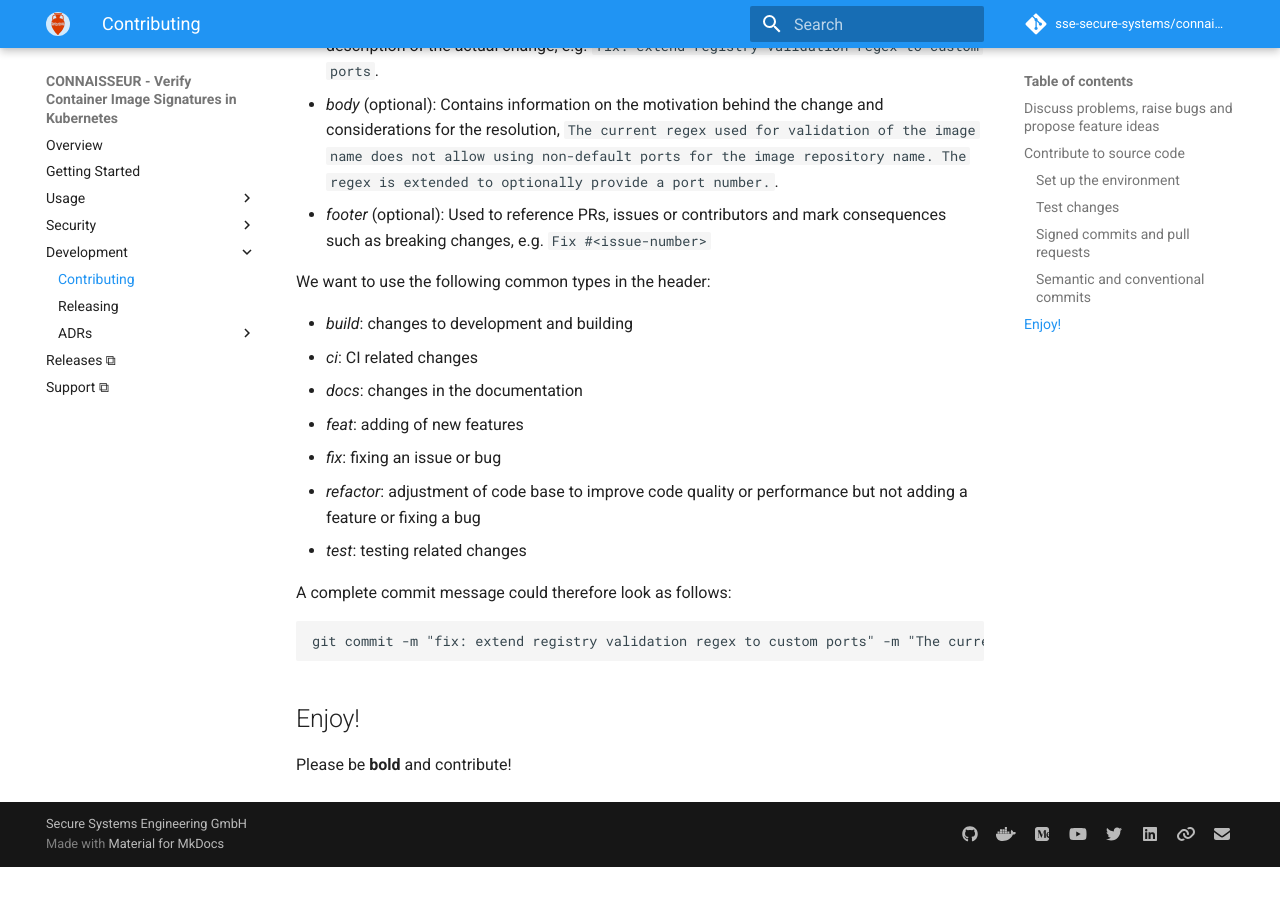
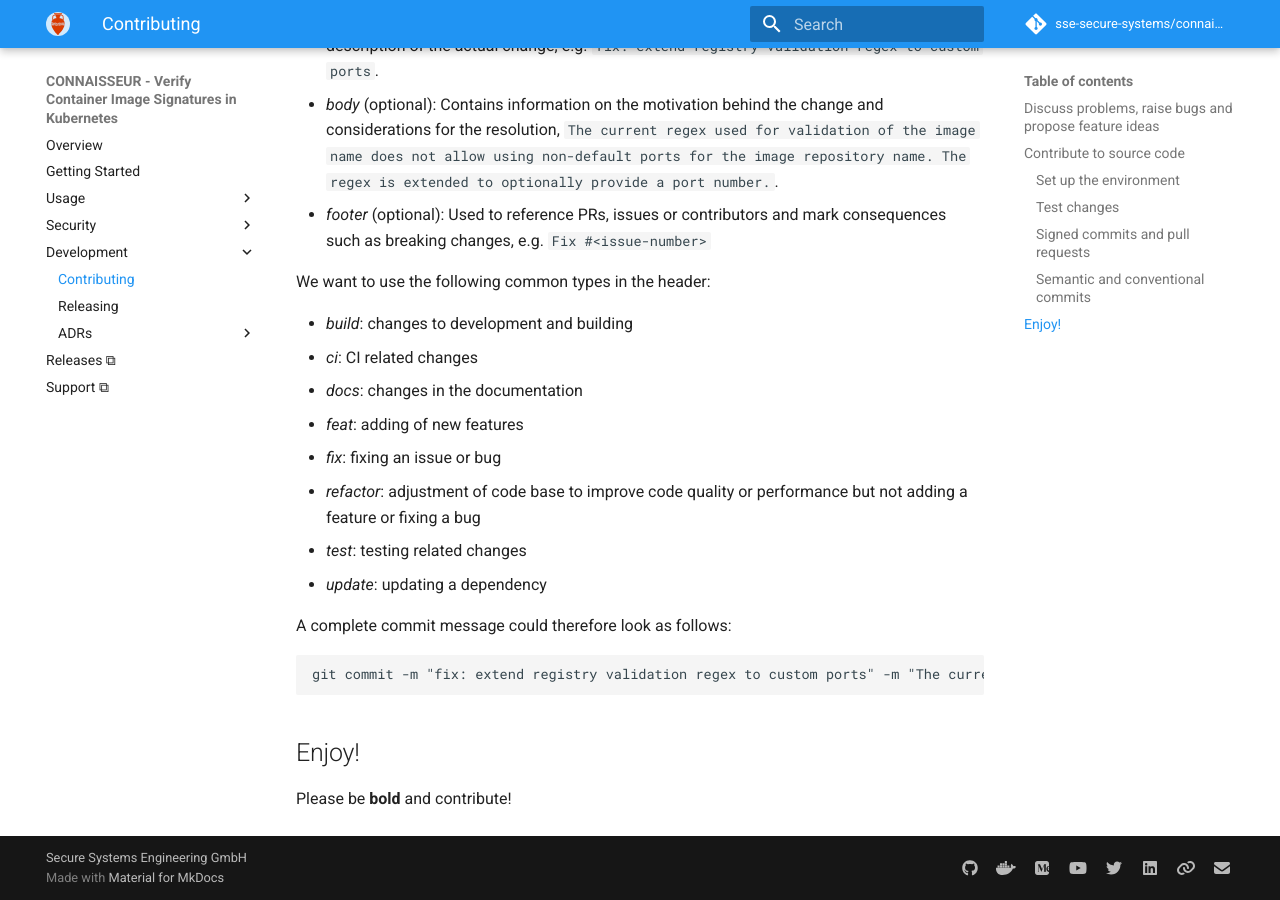
Before and after one commit to sse-secure-systems/connaisseur, an MkDocs documentation site: the page built from docs/CONTRIBUTING.md, in a window 1280 px wide and 900 px high, scrolled down 4045 px. Built offline with MkDocs 1.6.1 and Material for MkDocs 9.7.7, drawn with Linux system fonts in a browser that asks for light colours; emoji names are drawn with the system emoji font; comment, search, counter and statistics services are not loaded; the version menu is left out; before the commit the page ends 4912 px from its top, so only the background shows below that.

Commit message:
docs: add "update" commit type

````diff
--- a/docs/CONTRIBUTING.md
+++ b/docs/CONTRIBUTING.md
@@ -149,6 +149,7 @@ We want to use the following common types in the header:
 - _fix_: fixing an issue or bug
 - _refactor_: adjustment of code base to improve code quality or performance but not adding a feature or fixing a bug
 - _test_: testing related changes
+- _update_: updating a dependency
 
 A complete commit message could therefore look as follows:
 ```
````
